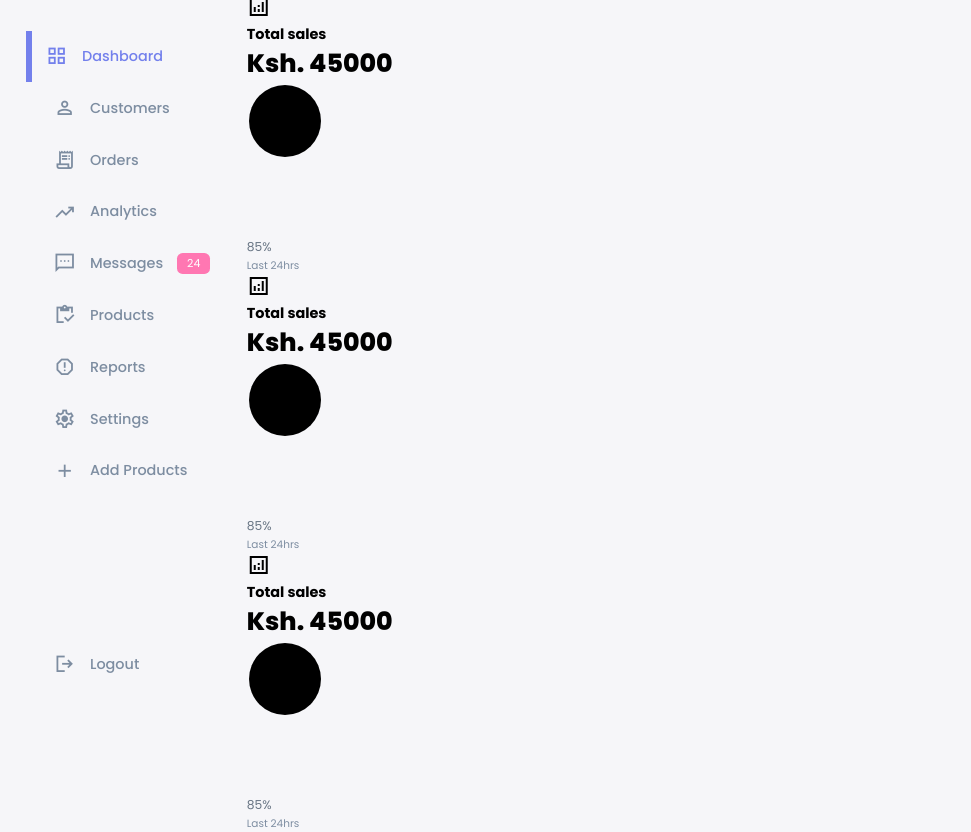
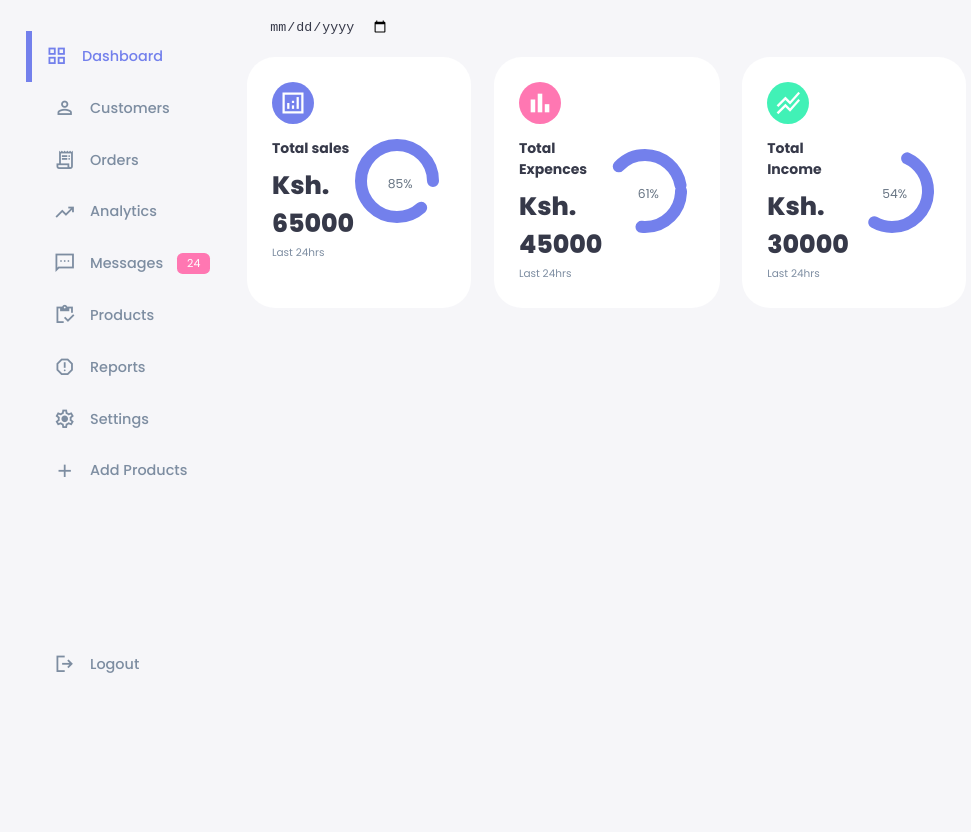
Before and after one commit to vincentMunywoki/admin-dashboard, a plain HTML site: page index.html in a window 1280 px wide. Shown: the part 61-893 px from the top of the page, without its empty margins (0-971 px from the left). After the commit the page ends 800 px from the top, so only its background shows below. Drawn offline with nearby package versions, Linux system fonts and the light colour scheme.

Commit message:
initial commit

```diff
--- a/index.html
+++ b/index.html
@@ -80,43 +80,7 @@
                     <div class="middle">
                         <div class="left">
                             <h3>Total sales</h3>
-                            <h1>Ksh. 45000</h1>
-                        </div>
-                        <div class="progress">
-                            <svg>
-                                <circle cx="38" cy="38" r="36"></circle>
-                            </svg>
-                            <div class="number">
-                                <p>85%</p>
-                            </div>
-                        </div>
-                    </div>
-                    <small class="text-muted">Last 24hrs</small>
-                </div>
-                <div class="sales">
-                    <span class="material-symbols-sharp">analytics</span>
-                    <div class="middle">
-                        <div class="left">
-                            <h3>Total sales</h3>
-                            <h1>Ksh. 45000</h1>
-                        </div>
-                        <div class="progress">
-                            <svg>
-                                <circle cx="38" cy="38" r="36"></circle>
-                            </svg>
-                            <div class="number">
-                                <p>85%</p>
-                            </div>
-                        </div>
-                    </div>
-                    <small class="text-muted">Last 24hrs</small>
-                </div>
-                <div class="sales">
-                    <span class="material-symbols-sharp">analytics</span>
-                    <div class="middle">
-                        <div class="left">
-                            <h3>Total sales</h3>
-                            <h1>Ksh. 45000</h1>
+                            <h1>Ksh. 65000</h1>
                         </div>
                         <div class="progress">
                             <svg>
@@ -130,6 +94,44 @@
                     <small class="text-muted">Last 24hrs</small>
                 </div>
                 <!--End of Sales-->
+                <div class="expences">
+                    <span class="material-symbols-sharp">bar_chart</span>
+                    <div class="middle">
+                        <div class="left">
+                            <h3>Total Expences</h3>
+                            <h1>Ksh. 45000</h1>
+                        </div>
+                        <div class="progress">
+                            <svg>
+                                <circle cx="38" cy="38" r="36"></circle>
+                            </svg>
+                            <div class="number">
+                                <p>61%</p>
+                            </div>
+                        </div>
+                    </div>
+                    <small class="text-muted">Last 24hrs</small>
+                </div>
+                <!--End of expences-->
+                <div class="income">
+                    <span class="material-symbols-sharp">stacked_line_chart</span>
+                    <div class="middle">
+                        <div class="left">
+                            <h3>Total Income</h3>
+                            <h1>Ksh. 30000</h1>
+                        </div>
+                        <div class="progress">
+                            <svg>
+                                <circle cx="38" cy="38" r="36"></circle>
+                            </svg>
+                            <div class="number">
+                                <p>54%</p>
+                            </div>
+                        </div>
+                    </div>
+                    <small class="text-muted">Last 24hrs</small>
+                </div>
+                <!--End of income-->
             </div>
         </main>
     </div>
--- a/style.css
+++ b/style.css
@@ -48,6 +48,7 @@ body{
     background: var(--color-background);
     user-select: none;
     overflow-x: hidden;
+    color: var(--color-dark);
 }
 
 .container{
@@ -225,3 +226,118 @@ aside .sidebar .message-count{
     font-size: 11px;
     border-radius: var(--border-radius-1);
 }
+
+
+/*-----------MAIN----------------*/
+
+main{
+    margin-top: 1.4rem;
+}
+
+main .date{
+    display: inline-block;
+    background: var(--color-light);
+    border-radius: var(--border-radius-1);
+    margin-top: 1rem;
+    padding: 0.5rem 1.6rem;
+}
+
+main .date input[type="date"]{
+    background: transparent;
+    color: var(--color-dark);
+}
+
+main .insights{
+    display: grid;
+    grid-template-columns: repeat(3, 1fr);
+    gap: 1.6rem;
+}
+
+main .insights > div{
+    background: var(--color-white);
+    padding: var(--card-padding);
+    border-radius: var(--card-border-radius);
+    margin-top: 1rem;
+    box-shadow: var(--box-shadow);
+    transition: all 300ms ease;
+}
+
+main .insights > div:hover{
+    box-shadow: none;
+    cursor: pointer;
+}
+
+main .insights > div span{
+    background: var(--color-primary);
+    padding: 0.5rem;
+    border-radius: 50%;
+    color: var(--color-white);
+    font-size: 2rem;
+}
+
+main .insights > div.expences span{
+    background: var(--color-danger);
+}
+
+main .insights > div.income span{
+    background: var(--color-success);
+}
+
+main .insights > div .middle{
+    display: flex;
+    align-items: center;
+    justify-content: space-between;
+}
+
+main .insights h3{
+    margin: 1rem 0 0.6rem;
+    font-size: 1rem;
+}
+
+main .insights .progress{
+    position: relative;
+    width: 92px;
+    height: 92px;
+    border-radius: 50%;
+}
+
+main .insights svg{
+    width: 7rem;
+    height: 7rem;
+}
+
+main .insights svg circle {
+    fill: none;
+    stroke:  var(--color-primary);
+    stroke-width: 12;
+    stroke-linecap: round;
+    transform: translate(5px, 5px);
+    stroke-dasharray: 110;
+    stroke-dashoffset: 92;
+}
+
+main .insights .sales svg circle{
+    stroke-dashoffset: -30;
+    stroke-dasharray: 200;
+}
+
+main .insights .expences svg circle{
+    stroke-dashoffset: 20;
+    stroke-dasharray: 80;
+}
+
+main .insights .income svg circle{
+    stroke-dashoffset: 35;
+    stroke-dasharray: 110;
+}
+
+main .insights .progress .number{
+    position: absolute;
+    top: 0;
+    left: 0;
+    height: 100%;
+    width: 100%;
+    display: flex;
+    justify-content: center;
+    align-items: center;
+}
```
